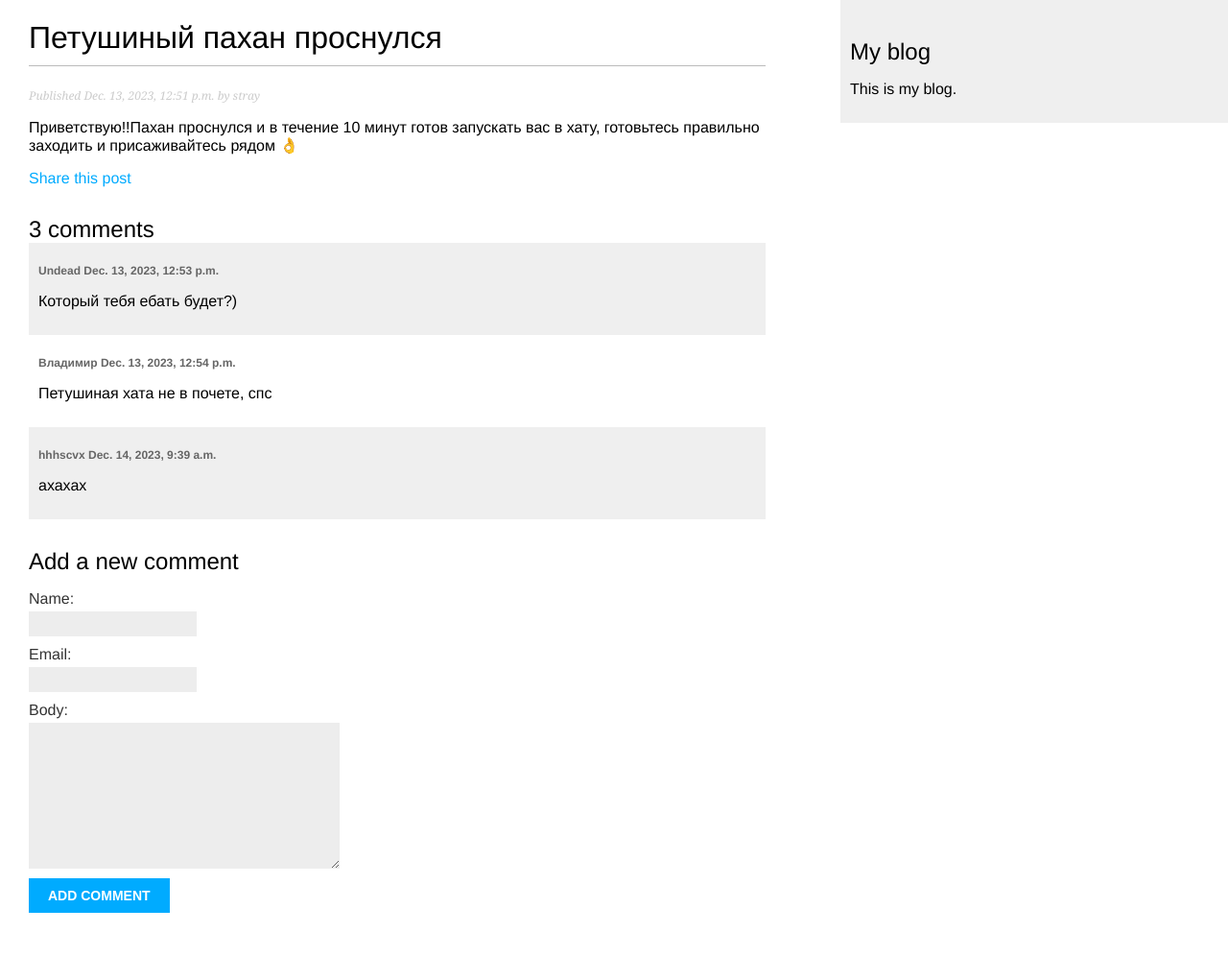
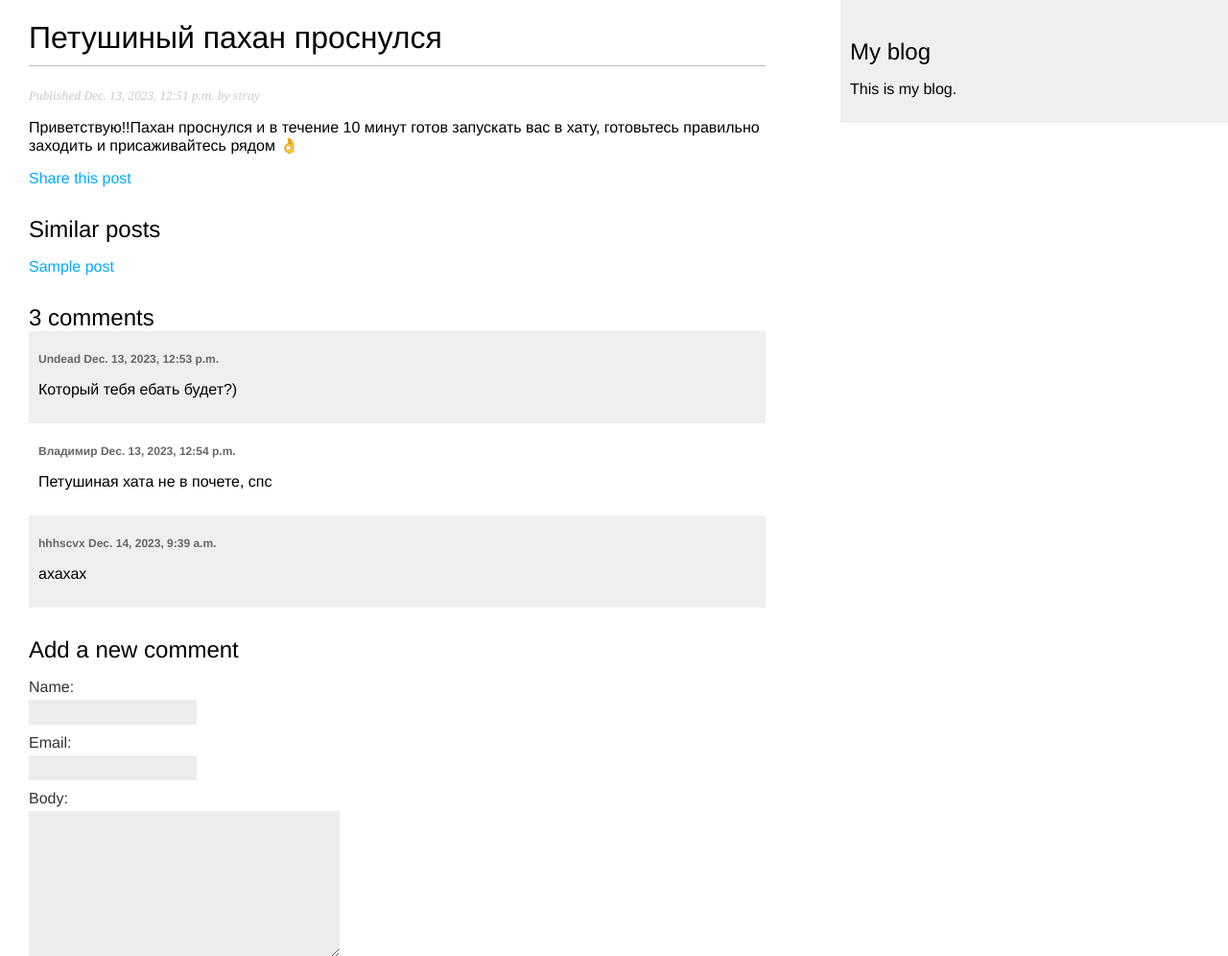
Before and after one commit to hhhscvx/django-1, a Django app: template mysite/blog/templates/blog/post/detail.html in a window 1280 px wide. Shown: the top 996 px of the page at 96% size. Before the commit the page ends 951 px from the top, so only its background shows below. Run offline with Django 4.2, Linux system fonts and the light colour scheme; data comes from the database, SQL or seed files in the repository; the template is opened without the code that fills it: values that come from a table or form of the project are taken from there, most other values are stand-ins (such as "Sample title", 1, 10 or a date in 2020); parts of the project's set-up code (start-up, migrations or seed data) failed here and were passed over.

Commit message:
Добавлены рекомендации по тегам

```diff
--- a/mysite/blog/templates/blog/post/detail.html
+++ b/mysite/blog/templates/blog/post/detail.html
@@ -13,6 +13,14 @@
       Share this post
     </a>
   </p>
+  <h2>Similar posts</h2>
+  {% for post in similar_posts %}
+    <p>
+      <a href="{{ post.get_absolute_url }}">{{ post.title }}</a>
+    </p>
+    {% empty %}
+      <p>No similar posts.</p>
+  {% endfor %}
   {% with comments.count as total_comments %}  <!-- временная переменная содержащая кол-во комментов -->
     <h2>
       {{ total_comments }} comment{{ total_comments|pluralize }}  <!-- pluralize - склонение к слову comment в зависимости от кол-ва комментов -->
```
Also changed, not shown: mysite/blog/views.py (+12 -3 lines).
